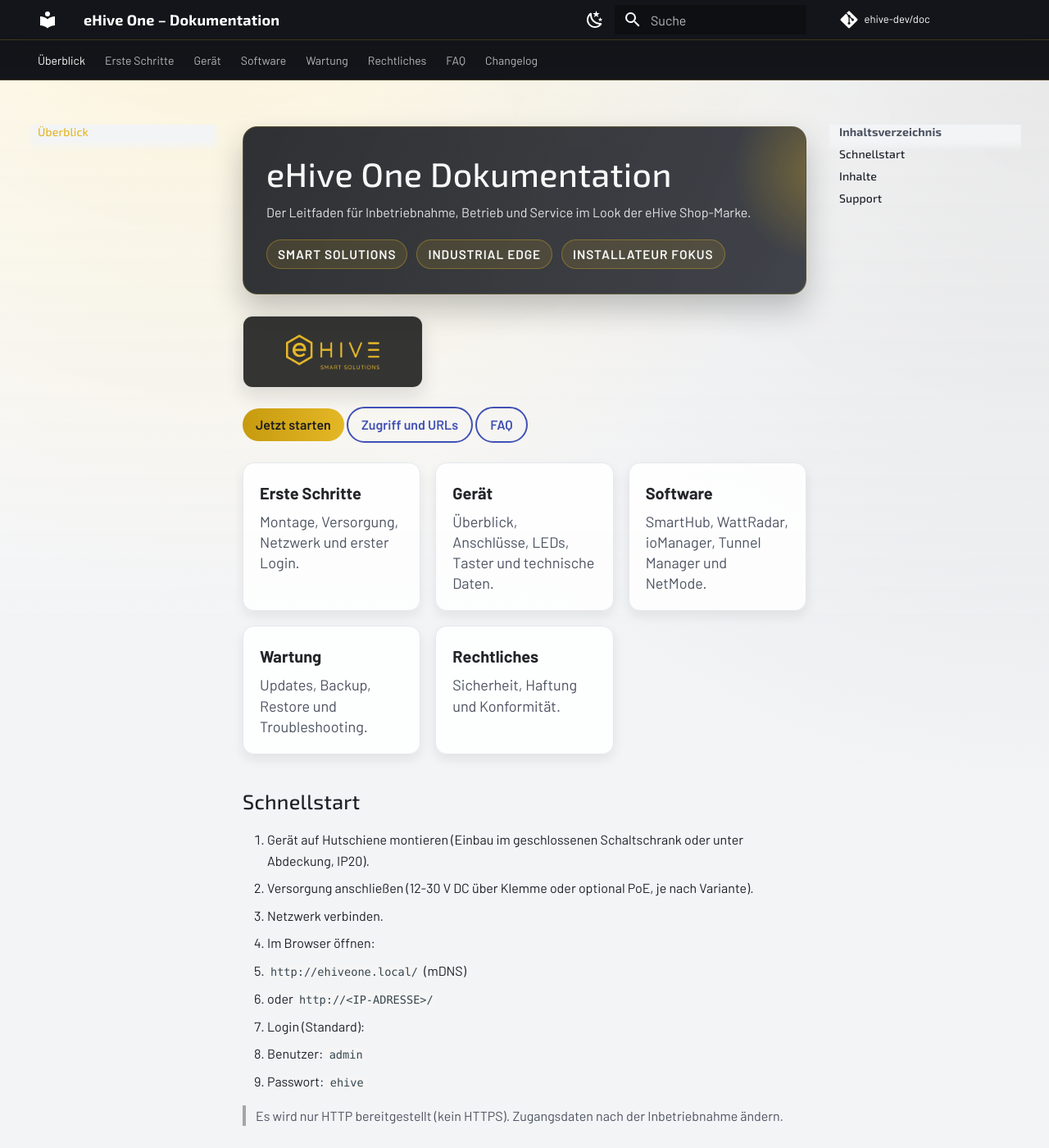
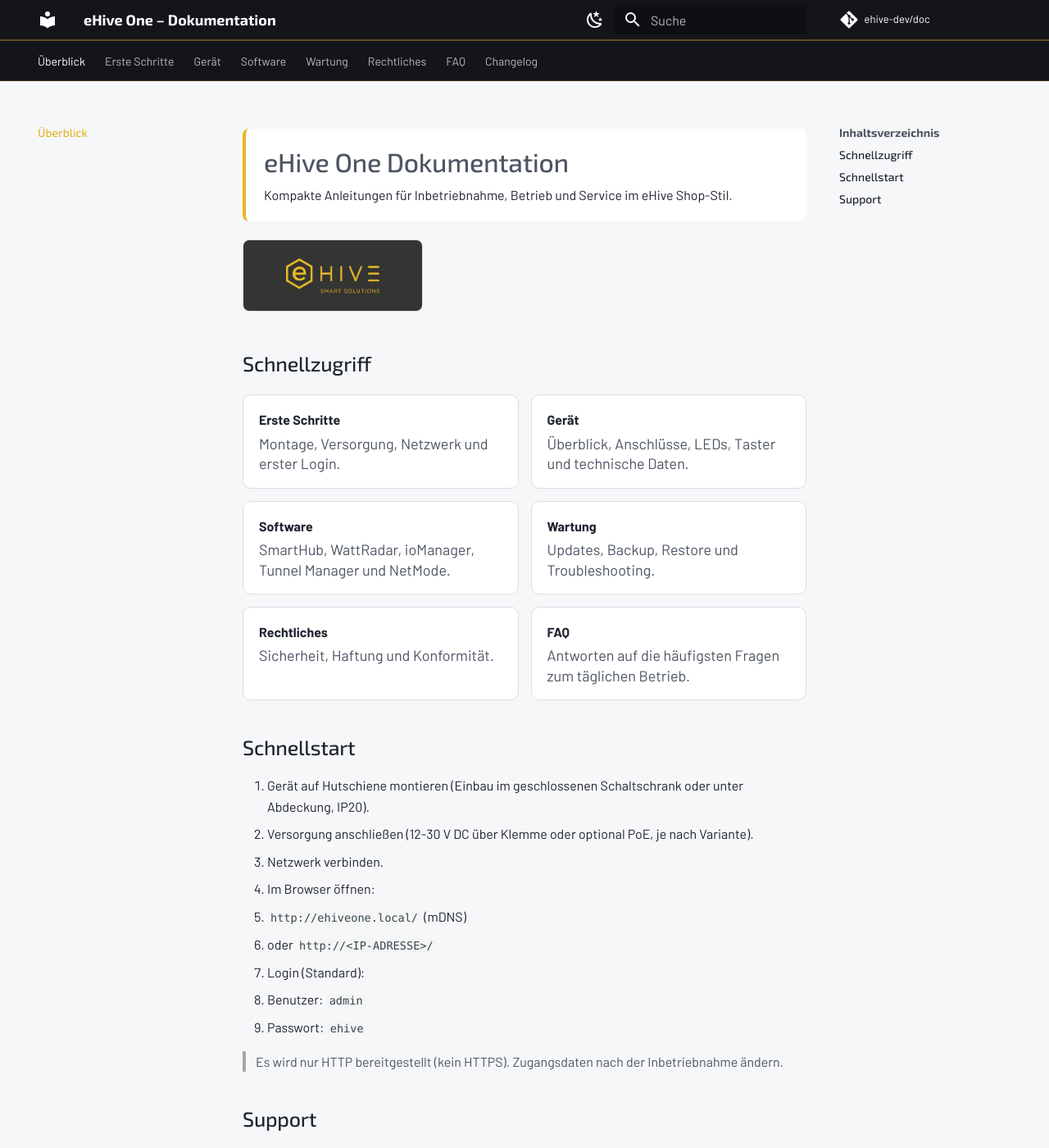
Before and after one commit to ehive-dev/doc, an MkDocs documentation site: the page built from docs/index.md, in a window 1280 px wide and 1400 px high. Shown: the whole window at 82% size. Built offline with MkDocs 1.6.1 and Material for MkDocs 9.7.7, drawn with Linux system fonts in a browser that asks for light colours; comment, search, counter and statistics services are not loaded; some of the changed text lies outside the part shown.

Commit message:
Simplify docs style for cleaner shop look

```diff
--- a/docs/assets/stylesheets/extra.css
+++ b/docs/assets/stylesheets/extra.css
@@ -1,28 +1,29 @@
 @import url("https://fonts.googleapis.com/css2?family=Barlow:wght@400;500;600;700&family=Exo+2:wght@500;600;700&display=swap");
 
 :root {
+  --ehive-dark: #232529;
+  --ehive-dark-soft: #303338;
   --ehive-yellow: #e4b726;
-  --ehive-yellow-strong: #f1c634;
-  --ehive-border: #e6e8ec;
+  --ehive-border: #d9dde3;
 }
 
 [data-md-color-scheme="default"] {
-  --md-default-fg-color: #1d2128;
-  --md-default-fg-color--light: #4c5361;
-  --md-default-bg-color: #f3f4f6;
-  --md-primary-fg-color: #232529;
-  --md-primary-fg-color--light: #2f3237;
-  --md-primary-fg-color--dark: #181a1d;
+  --md-default-fg-color: #1f2430;
+  --md-default-fg-color--light: #4d5563;
+  --md-default-bg-color: #f6f7f9;
+  --md-primary-fg-color: var(--ehive-dark);
+  --md-primary-fg-color--light: var(--ehive-dark-soft);
+  --md-primary-fg-color--dark: #1a1c1f;
   --md-accent-fg-color: var(--ehive-yellow);
 }
 
 [data-md-color-scheme="slate"] {
-  --md-default-fg-color: #f2f3f5;
-  --md-default-fg-color--light: #d2d6dc;
-  --md-default-bg-color: #1f2228;
-  --md-primary-fg-color: #141619;
-  --md-primary-fg-color--light: #23262b;
-  --md-primary-fg-color--dark: #101114;
+  --md-default-fg-color: #eef1f5;
+  --md-default-fg-color--light: #c7ced8;
+  --md-default-bg-color: #1e2228;
+  --md-primary-fg-color: #16191d;
+  --md-primary-fg-color--light: #22262c;
+  --md-primary-fg-color--dark: #121418;
   --md-accent-fg-color: #efc63d;
 }
 
@@ -37,33 +38,18 @@ textarea {
 .md-typeset h1,
 .md-typeset h2,
 .md-typeset h3,
-.md-nav,
-.md-header__title {
+.md-header__title,
+.md-nav {
   font-family: "Exo 2", "Segoe UI", sans-serif;
-  letter-spacing: 0.01em;
-}
-
-.md-main {
-  background:
-    radial-gradient(circle at 20% -10%, rgb(228 183 38 / 18%), transparent 38%),
-    radial-gradient(circle at 100% 0, rgb(35 37 41 / 10%), transparent 42%),
-    linear-gradient(180deg, rgb(255 255 255 / 92%), #f3f4f6 40%);
-}
-
-[data-md-color-scheme="slate"] .md-main {
-  background:
-    radial-gradient(circle at 20% -10%, rgb(228 183 38 / 20%), transparent 42%),
-    radial-gradient(circle at 100% 0, rgb(75 80 88 / 25%), transparent 44%),
-    linear-gradient(180deg, #1f2228, #1a1d23 40%);
 }
 
 .md-header {
-  border-bottom: 1px solid rgb(228 183 38 / 20%);
-  box-shadow: 0 10px 24px rgb(19 21 24 / 18%);
+  border-bottom: 2px solid rgb(228 183 38 / 35%);
+  box-shadow: none;
 }
 
 .md-tabs {
-  border-bottom: 1px solid rgb(228 183 38 / 24%);
+  border-bottom: 1px solid rgb(228 183 38 / 22%);
 }
 
 .md-tabs__link--active,
@@ -72,151 +58,92 @@ textarea {
 }
 
 .md-typeset a {
-  color: #b88d06;
-  text-decoration-thickness: 0.08em;
+  color: #ab8308;
 }
 
 .md-typeset a:hover {
-  color: #8a6700;
+  color: #7f6204;
 }
 
 .shop-hero {
-  position: relative;
-  overflow: hidden;
-  padding: 1.5rem 1.4rem;
-  margin: 0.3rem 0 1.3rem;
-  border-radius: 18px;
-  border: 1px solid rgb(228 183 38 / 22%);
-  background: linear-gradient(115deg, rgb(35 37 41 / 95%), rgb(49 52 59 / 92%));
-  color: #f6f7f8;
-  box-shadow: 0 18px 36px rgb(24 26 28 / 25%);
+  margin: 0.4rem 0 1.1rem;
+  padding: 1rem 1.1rem;
+  border-left: 4px solid var(--ehive-yellow);
+  border-radius: 8px;
+  background: rgb(255 255 255 / 92%);
+  color: #1f2430;
 }
 
-.shop-hero::after {
-  content: "";
-  position: absolute;
-  inset: -30% -20% auto auto;
-  width: 230px;
-  height: 230px;
-  border-radius: 50%;
-  background: radial-gradient(circle, rgb(228 183 38 / 35%), transparent 68%);
-  pointer-events: none;
-}
-
-.shop-hero h1,
-.shop-hero p {
-  position: relative;
-  z-index: 1;
+[data-md-color-scheme="slate"] .shop-hero {
+  background: rgb(40 44 51 / 95%);
+  color: #eef1f5;
 }
 
 .shop-hero h1 {
-  margin: 0 0 0.4rem;
-  color: #f8f8f8;
-  font-size: clamp(1.7rem, 3.2vw, 2.4rem);
+  margin: 0 0 0.3rem;
 }
 
 .shop-hero p {
   margin: 0;
-  max-width: 42rem;
-  color: rgb(245 246 248 / 90%);
-}
-
-.shop-badges {
-  display: flex;
-  flex-wrap: wrap;
-  gap: 0.55rem;
-  margin-top: 1rem;
-}
-
-.shop-badges span {
-  border: 1px solid rgb(228 183 38 / 35%);
-  background: rgb(228 183 38 / 12%);
-  border-radius: 999px;
-  padding: 0.25rem 0.65rem;
-  font-size: 0.77rem;
-  font-weight: 600;
-  text-transform: uppercase;
-  letter-spacing: 0.06em;
+  max-width: 44rem;
+  color: inherit;
 }
 
 .shop-grid {
   display: grid;
-  gap: 0.9rem;
-  margin: 1.2rem 0 1rem;
-  grid-template-columns: repeat(auto-fit, minmax(215px, 1fr));
+  grid-template-columns: repeat(auto-fit, minmax(220px, 1fr));
+  gap: 0.75rem;
+  margin: 1rem 0 1.2rem;
 }
 
 .shop-card {
   display: block;
+  text-decoration: none !important;
   color: inherit;
-  text-decoration: none !important;
   border: 1px solid var(--ehive-border);
-  border-radius: 14px;
-  background: rgb(255 255 255 / 88%);
-  padding: 1rem;
-  box-shadow: 0 6px 14px rgb(17 23 30 / 8%);
-  transition: transform 0.18s ease, box-shadow 0.18s ease, border-color 0.18s ease;
+  border-radius: 10px;
+  background: #fff;
+  padding: 0.85rem 0.95rem;
 }
 
 .shop-card strong {
   display: block;
-  font-size: 1rem;
-  color: #232529;
-  margin-bottom: 0.35rem;
+  margin-bottom: 0.2rem;
+  color: #1f2430;
 }
 
 .shop-card span {
   display: block;
+  color: #4d5563;
   font-size: 0.9rem;
-  color: #4c5361;
-  line-height: 1.4;
+  line-height: 1.35;
 }
 
 .shop-card:hover {
-  transform: translateY(-3px);
-  box-shadow: 0 14px 26px rgb(25 30 36 / 14%);
-  border-color: rgb(184 141 6 / 45%);
+  border-color: rgb(228 183 38 / 70%);
 }
 
 [data-md-color-scheme="slate"] .shop-card {
-  background: rgb(40 43 50 / 95%);
-  border-color: rgb(228 183 38 / 20%);
-  box-shadow: 0 8px 16px rgb(0 0 0 / 25%);
+  background: rgb(37 41 48 / 95%);
+  border-color: rgb(228 183 38 / 26%);
 }
 
 [data-md-color-scheme="slate"] .shop-card strong {
-  color: #f3f4f5;
+  color: #f2f4f8;
 }
 
 [data-md-color-scheme="slate"] .shop-card span {
-  color: #ccd2db;
-}
-
-.md-typeset .md-button {
-  border-radius: 999px;
-  padding: 0.45em 1em;
-  font-weight: 600;
-}
-
-.md-typeset .md-button--primary {
-  background: linear-gradient(90deg, #c79b0f, #e4b726);
-  border: none;
-  color: #1c1d20;
+  color: #c7ced8;
 }
 
 .md-typeset img {
-  border-radius: 12px;
-  border: 1px solid rgb(35 37 41 / 10%);
-  box-shadow: 0 10px 22px rgb(17 20 24 / 12%);
+  border-radius: 8px;
+  border: 1px solid rgb(35 37 41 / 12%);
+  box-shadow: none;
 }
 
 @media (max-width: 600px) {
   .shop-hero {
-    padding: 1.1rem 1rem;
-    border-radius: 14px;
-  }
-
-  .shop-grid {
-    gap: 0.7rem;
+    padding: 0.85rem 0.9rem;
   }
 }
--- a/docs/index.md
+++ b/docs/index.md
@@ -1,18 +1,11 @@
 <div class="shop-hero">
   <h1>eHive One Dokumentation</h1>
-  <p>Der Leitfaden für Inbetriebnahme, Betrieb und Service im Look der eHive Shop-Marke.</p>
-  <div class="shop-badges">
-    <span>Smart Solutions</span>
-    <span>Industrial Edge</span>
-    <span>Installateur Fokus</span>
-  </div>
+  <p>Kompakte Anleitungen für Inbetriebnahme, Betrieb und Service im eHive Shop-Stil.</p>
 </div>
 
 ![eHive Logo](assets/images/ehive-logo.png){ width=220 }
 
-[Jetzt starten](getting-started/){ .md-button .md-button--primary }
-[Zugriff und URLs](access/){ .md-button }
-[FAQ](faq/){ .md-button }
+## Schnellzugriff
 
 <div class="shop-grid">
   <a class="shop-card" href="getting-started/">
@@ -35,6 +28,10 @@
     <strong>Rechtliches</strong>
     <span>Sicherheit, Haftung und Konformität.</span>
   </a>
+  <a class="shop-card" href="faq/">
+    <strong>FAQ</strong>
+    <span>Antworten auf die häufigsten Fragen zum täglichen Betrieb.</span>
+  </a>
 </div>
 
 ## Schnellstart
@@ -51,14 +48,6 @@
 
 > Es wird nur HTTP bereitgestellt (kein HTTPS). Zugangsdaten nach der Inbetriebnahme ändern.
 
-## Inhalte
-
-- Erste Schritte: Inbetriebnahme, Zugriff, typische Erstkonfiguration
-- Gerät: Anschlüsse, LEDs/Taster, technische Daten
-- Software: Bedienung von SmartHub, WattRadar, ioManager, Tunnel Manager, NetMode
-- Wartung: Updates, Backup/Restore, Troubleshooting
-- Rechtliches: Sicherheitshinweise, Garantie/Haftung, Konformität
-
 ## Support
 
 - Kontakt: `support-eHive@gmx.de`
```
